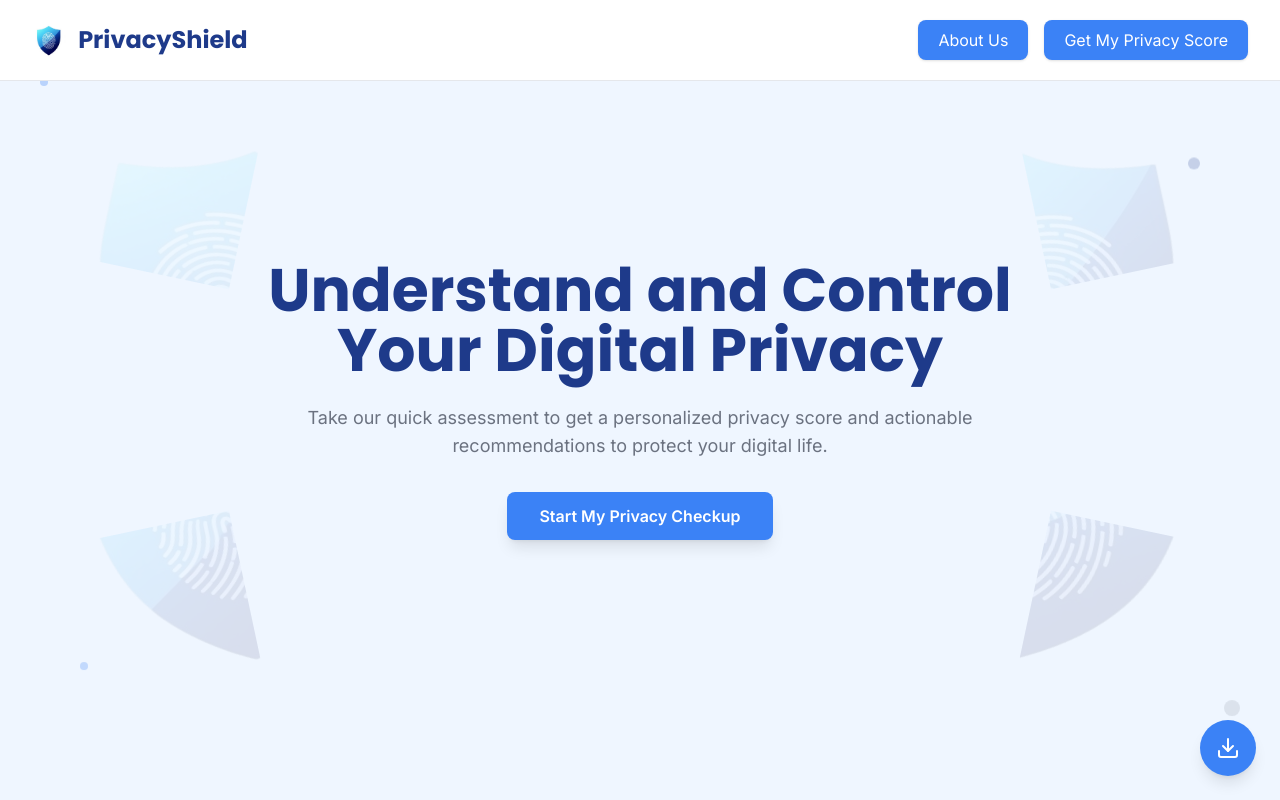
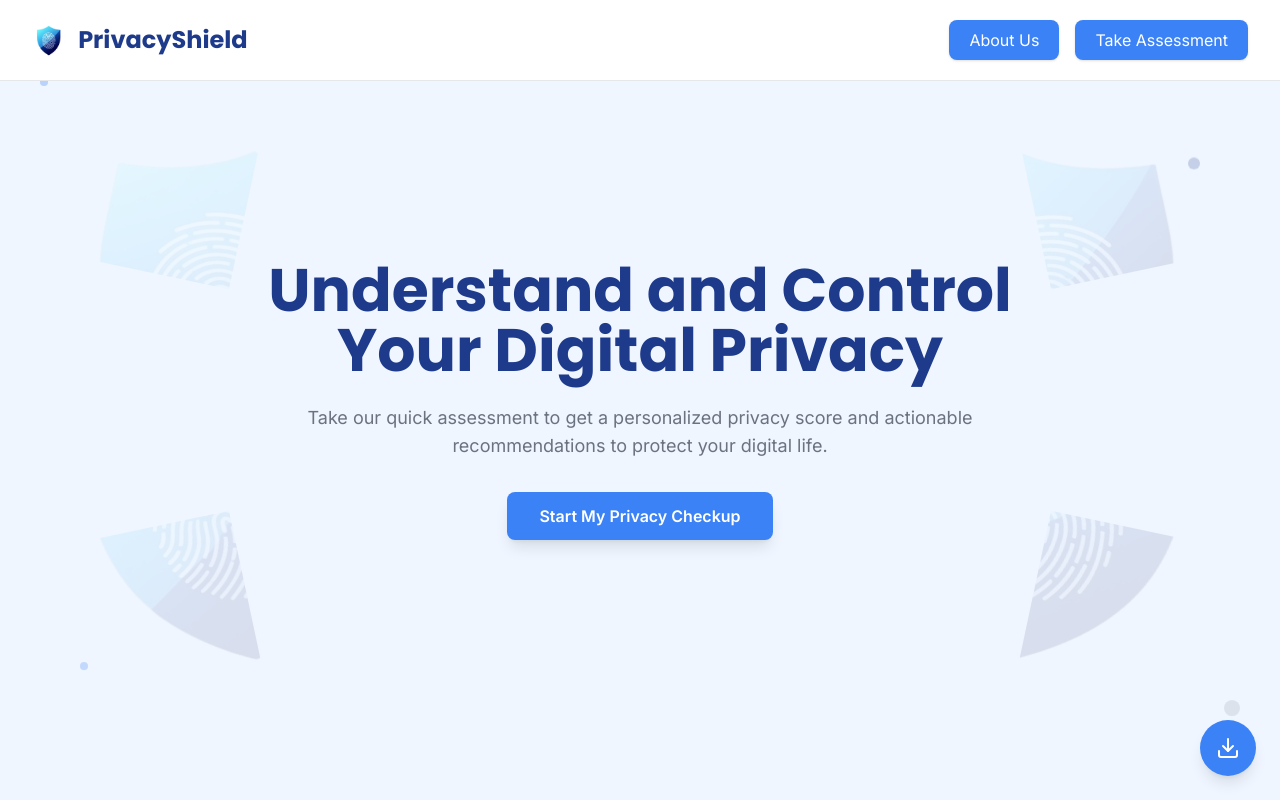
Before and after one commit to js164/PrivacyShield, a React (Vite) app in the folder frontend/privacyshield/: page / in a window 1280 px wide. Shown: the top 800 px of the page. Built offline with nearby package versions, Linux system fonts and the light colour scheme; no server answers; what chartjs-plugin-datalabels would draw is missing.

Commit message:
navbar button text

```diff
--- a/frontend/privacyshield/src/components/ui/Navbar.jsx
+++ b/frontend/privacyshield/src/components/ui/Navbar.jsx
@@ -1,6 +1,6 @@
-import React from 'react';
-import { Link } from 'react-router-dom';
-import logo from '../../public/Images/log.jpg'; // Your logo path
+import React from "react";
+import { Link } from "react-router-dom";
+import logo from "../../public/Images/log.jpg"; // Your logo path
 
 export function Navbar() {
   return (
@@ -21,7 +21,6 @@ export function Navbar() {
           <div className="space-x-4 flex items-center">
             <Link
               to="/about"
-
               className="inline-block bg-primary-blue text-white py-2 px-5 rounded-lg text-base font-medium hover:bg-dark-blue transition-colors shadow"
             >
               About Us
@@ -30,7 +29,7 @@ export function Navbar() {
               to="/initialassesment"
               className="inline-block bg-primary-blue text-white py-2 px-5 rounded-lg text-base font-medium hover:bg-dark-blue transition-colors shadow"
             >
-              Get My Privacy Score
+              Take Assessment
             </Link>
           </div>
         </div>
```
Lines whose indentation alone changed are shown as unchanged.
